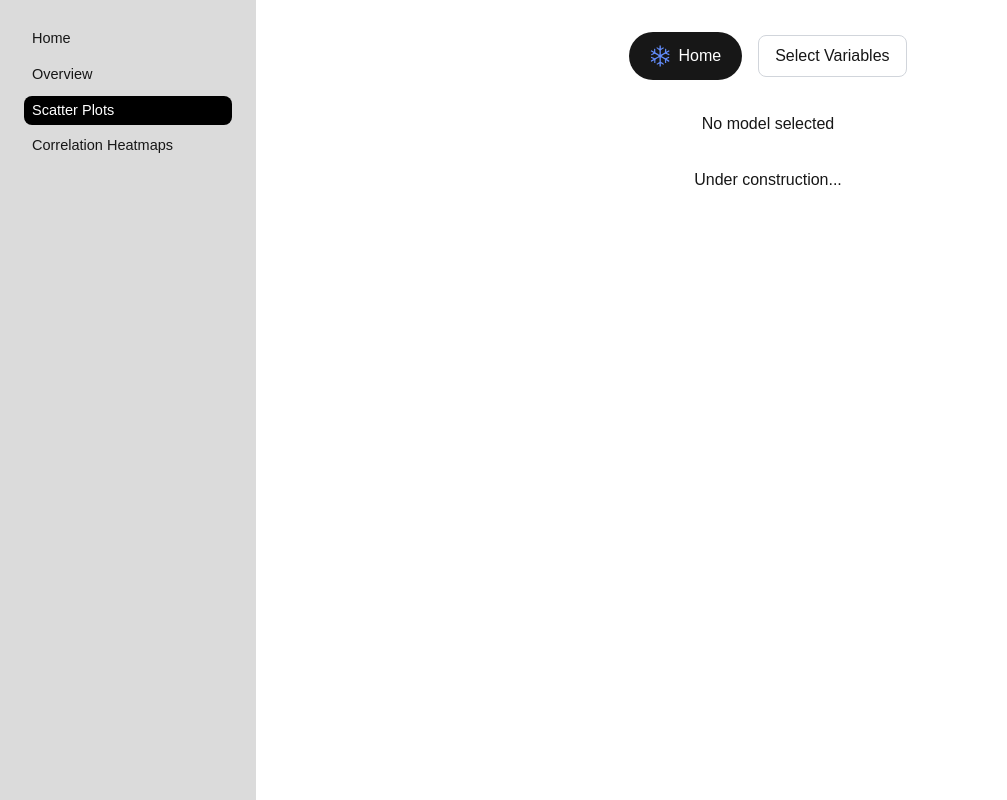
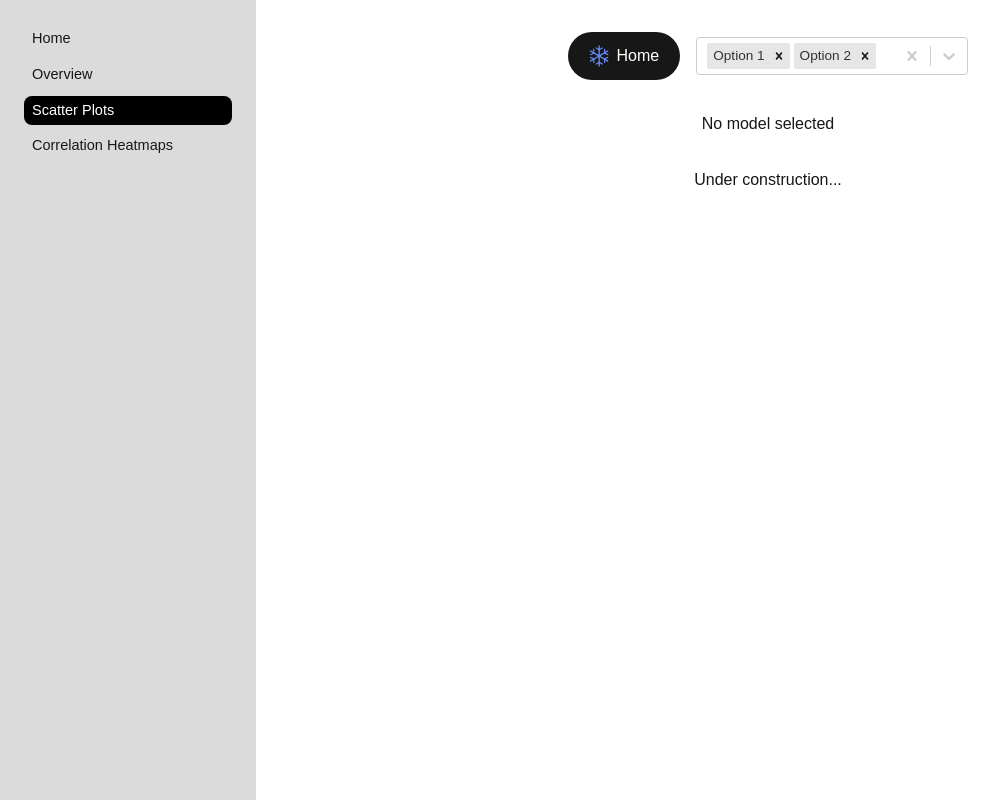
Before and after one commit to kylecsnow/js-ml-dashboard, a Next.js app in the folder frontend/: page /scatter-plots in a window 1280 px wide. Shown: the whole page, without its empty margins (0-1007 px from the left). Built offline with nearby package versions, Linux system fonts and the light colour scheme.

Commit message:
switch to using react-select for multi-select dropdown on scatter-plots page

```diff
--- a/frontend/app/correlation-heatmaps/page.tsx
+++ b/frontend/app/correlation-heatmaps/page.tsx
@@ -83,6 +83,8 @@ const CorrelationHeatmapsPage = () => {
           {/* {loading ? (
             <div>Loading...</div>
           ) : plotData && ( */}
+
+          {/* TODO: make the correlation heatmaps bigger */}
           {plotData && (
             <Plot
               data={plotData.data}
--- a/frontend/app/scatter-plots/page.tsx
+++ b/frontend/app/scatter-plots/page.tsx
@@ -4,6 +4,7 @@ import dynamic from 'next/dynamic';
 import Image from "next/image";
 import Link from 'next/link';
 import React, { useState, useEffect } from 'react';
+import Select from 'react-select';
 import Sidebar from '../components/Sidebar';
 import { useModel } from '../contexts/ModelContext';
 
@@ -24,8 +25,10 @@ const ScatterPlotsPage = () => {
 
 
   const variableOptions = [
-    { value: 'input-input', label: 'Option 1' },
-    { value: 'input-output', label: 'Option 2' },
+    { value: 'option1', label: 'Option 1' },
+    { value: 'option2', label: 'Option 2' },
+    { value: 'option3', label: 'Option 3' },
+    { value: 'option4', label: 'Option 4' },
   ];
 
   const toggleDropdown = () => {
@@ -74,7 +77,7 @@ const ScatterPlotsPage = () => {
           </select> */}
 
           <div className="relative">
-            <button onClick={toggleDropdown} className="px-4 py-2 rounded-lg border border-gray-300 focus:outline-none focus:ring-2 focus:ring-blue-500 dark:bg-gray-700 dark:border-gray-600 dark:text-white">
+            {/* <button onClick={toggleDropdown} className="px-4 py-2 rounded-lg border border-gray-300 focus:outline-none focus:ring-2 focus:ring-blue-500 dark:bg-gray-700 dark:border-gray-600 dark:text-white">
               Select Variables
             </button>
             {isDropdownOpen && (
@@ -91,7 +94,15 @@ const ScatterPlotsPage = () => {
                   </label>
                 ))}
               </div>
-            )}
+            )} */}
+            <Select
+              defaultValue={[variableOptions[0], variableOptions[1]]}
+              isMulti
+              name="selected-variables"
+              options={variableOptions}
+              className="basic-multi-select"
+              classNamePrefix="select"
+            />
           </div>
         </div>
         <div>
--- a/frontend/package.json
+++ b/frontend/package.json
@@ -14,7 +14,8 @@
     "plotly.js-dist-min": "^2.35.2",
     "react": "^18",
     "react-dom": "^18",
-    "react-plotly.js": "^2.6.0"
+    "react-plotly.js": "^2.6.0",
+    "react-select": "^5.8.3"
   },
   "devDependencies": {
     "@types/node": "^20",
```
Also changed, not shown: 2 other files (tests, documents, lock files or other folders).
